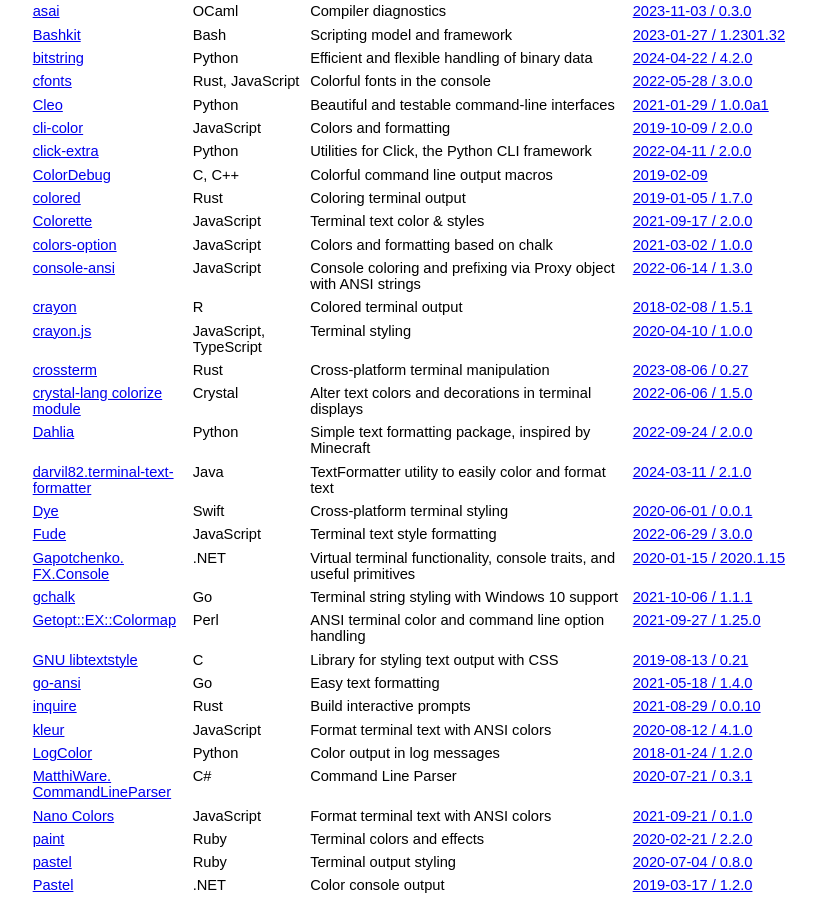
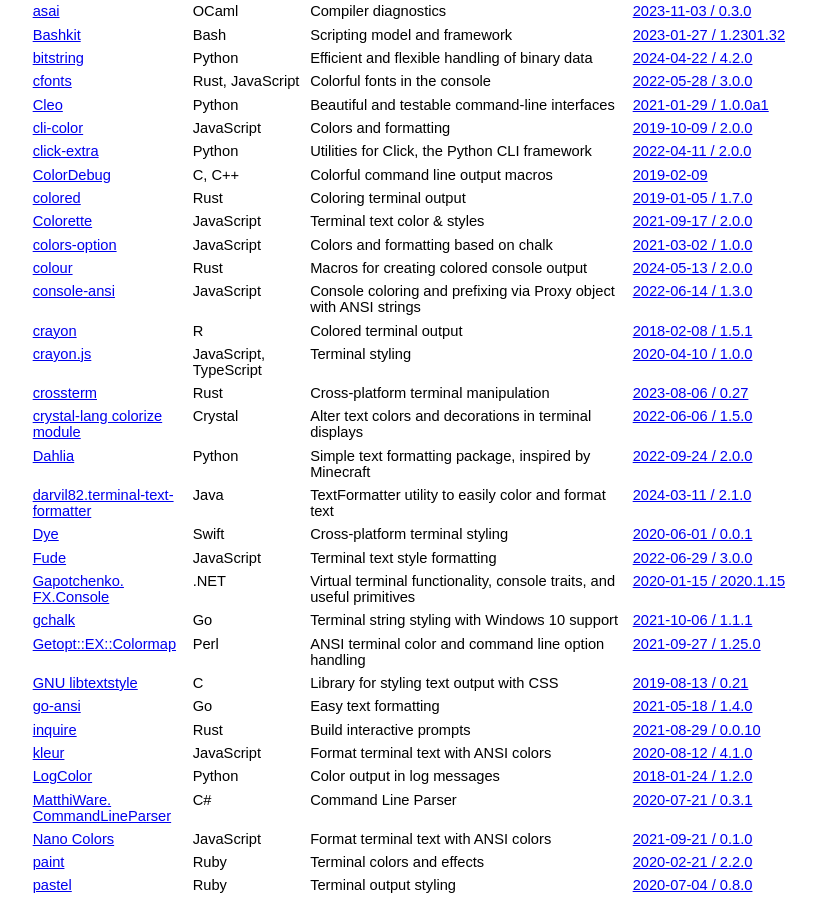
Before and after one commit to jcs/no_color, a Jekyll site: the page built from index.md, in a window 1280 px wide and 900 px high, scrolled down 1226 px. Shown: the whole window, without its empty margins (211-1027 px from the left). Built offline with Jekyll 4.4.1, drawn with Linux system fonts in a browser that asks for light colours; our own code applies the rules of GitHub Pages for plain Markdown files.

Commit message:
Add Rust lib colour (#287)

```diff
--- a/index.md
+++ b/index.md
@@ -101,6 +101,7 @@ color by default via `NO_COLOR`.
 | [colored](https://github.com/mackwic/colored) | Rust | Coloring terminal output | [2019-01-05 / 1.7.0](https://github.com/mackwic/colored/blob/master/CHANGELOG.md#170-january-2019) |
 | [Colorette](https://github.com/jorgebucaran/colorette) | JavaScript | Terminal text color & styles | [2021-09-17 / 2.0.0](https://github.com/jorgebucaran/colorette/releases/tag/2.0.0) |
 | [colors-option](https://github.com/ehmicky/colors-option) | JavaScript | Colors and formatting based on chalk | [2021-03-02 / 1.0.0](https://github.com/ehmicky/colors-option/blob/master/CHANGELOG.md#100) |
+| [colour](https://github.com/Fraser999/colour) | Rust | Macros for creating colored console output | [2024-05-13 / 2.0.0](https://github.com/Fraser999/Colour/blob/master/CHANGELOG.md#200---2024-05-13) |
 | [console-ansi](https://github.com/dmnsgn/console-ansi) | JavaScript | Console coloring and prefixing via Proxy object with ANSI strings | [2022-06-14 / 1.3.0](https://github.com/dmnsgn/console-ansi/blob/main/CHANGELOG.md#130-2022-06-14) |
 | [crayon](https://github.com/r-lib/crayon) | R | Colored terminal output | [2018-02-08 / 1.5.1](https://github.com/r-lib/crayon/commit/700800135d04408bf1c99426b3fec9a4073b8a97) |
 | [crayon.js](https://github.com/crayon-js/crayon) | JavaScript, TypeScript | Terminal styling | [2020-04-10 / 1.0.0](https://github.com/crayon-js/crayon/commit/c7f8b1c4a1acecd93592bd330c04da70c0dc7051) |
```
